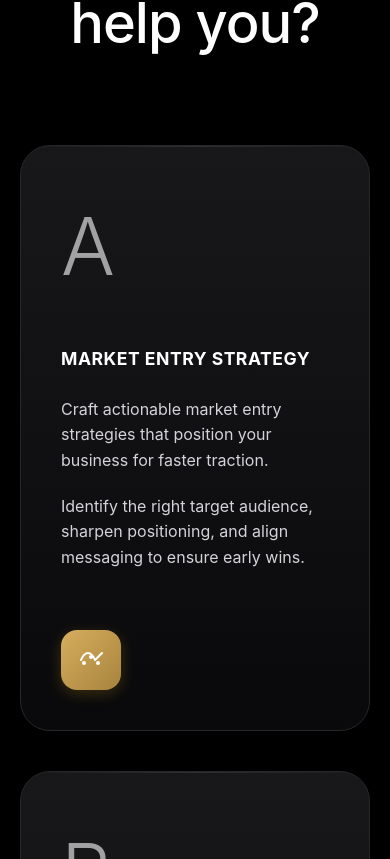
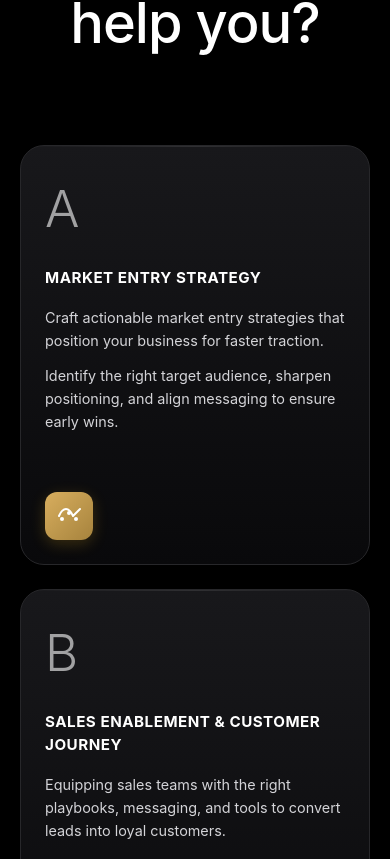
Before and after one commit to gohypedevelopers-stack/DataPedia.Ai, a React (Vite) app: page / in a window 390 px wide. Shown: the part 5945-6804 px from the top of the page. Built offline with nearby package versions, Linux system fonts and the light colour scheme.

Commit message:
feat: Add styling for the ServicesCards component, including sticky card groups and responsive layouts.

```diff
--- a/src/components/ServicesCards.css
+++ b/src/components/ServicesCards.css
@@ -32,7 +32,7 @@
        Total 4 fractions. 2/4 = 50% (Matches D/E width of 50%).
     */
     grid-template-columns: 2fr 1fr 1fr;
-    gap: 40px;
+    gap: 24px;
 
     position: sticky;
     top: 50px;
@@ -49,16 +49,16 @@
        DE continues moving up -> Covers ABC.
        This works naturally.
     */
-    padding-bottom: 200px;
+    padding-bottom: 100px;
     /* Extra space to ensure smoother transition */
-    min-height: 100vh;
+    min-height: 80vh;
 }
 
 /* Group DE - Relative + Background to Cover */
 .services-group-de {
     display: grid;
     grid-template-columns: repeat(2, 1fr);
-    gap: 40px;
+    gap: 24px;
 
     position: relative;
     z-index: 10;
@@ -78,12 +78,12 @@
 .service-card {
     background: linear-gradient(180deg, #18181b 0%, #09090b 100%);
     border: 1px solid #27272a;
-    border-radius: 30px;
-    padding: 40px;
+    border-radius: 24px;
+    padding: 24px;
     display: flex;
     flex-direction: column;
     justify-content: space-between;
-    min-height: 550px;
+    min-height: 420px;
     position: relative;
     overflow: hidden;
     transform-origin: center;
@@ -100,10 +100,10 @@
 }
 
 .card-letter {
-    font-size: 5rem;
+    font-size: 3.2rem;
     font-weight: 300;
     color: rgba(255, 255, 255, 0.6);
-    margin-bottom: 40px;
+    margin-bottom: 20px;
     font-family: 'Inter', sans-serif;
 }
 
@@ -112,31 +112,31 @@
 }
 
 .card-title {
-    font-size: 1.1rem;
+    font-size: 0.95rem;
     font-weight: 700;
     color: #fff;
-    margin-bottom: 24px;
+    margin-bottom: 16px;
     text-transform: uppercase;
     letter-spacing: 0.5px;
 }
 
 .card-desc {
-    font-size: 1rem;
+    font-size: 0.9rem;
     line-height: 1.6;
     color: #d4d4d8;
-    margin-bottom: 20px;
+    margin-bottom: 12px;
 }
 
 .card-icon-box {
-    width: 60px;
-    height: 60px;
+    width: 48px;
+    height: 48px;
     background: linear-gradient(135deg, #d8ae5e, #a6833d);
-    border-radius: 16px;
+    border-radius: 12px;
     display: flex;
     align-items: center;
     justify-content: center;
     align-self: flex-start;
-    margin-top: 40px;
+    margin-top: 20px;
     box-shadow: 0 4px 15px rgba(251, 191, 36, 0.2);
 }
 
```
